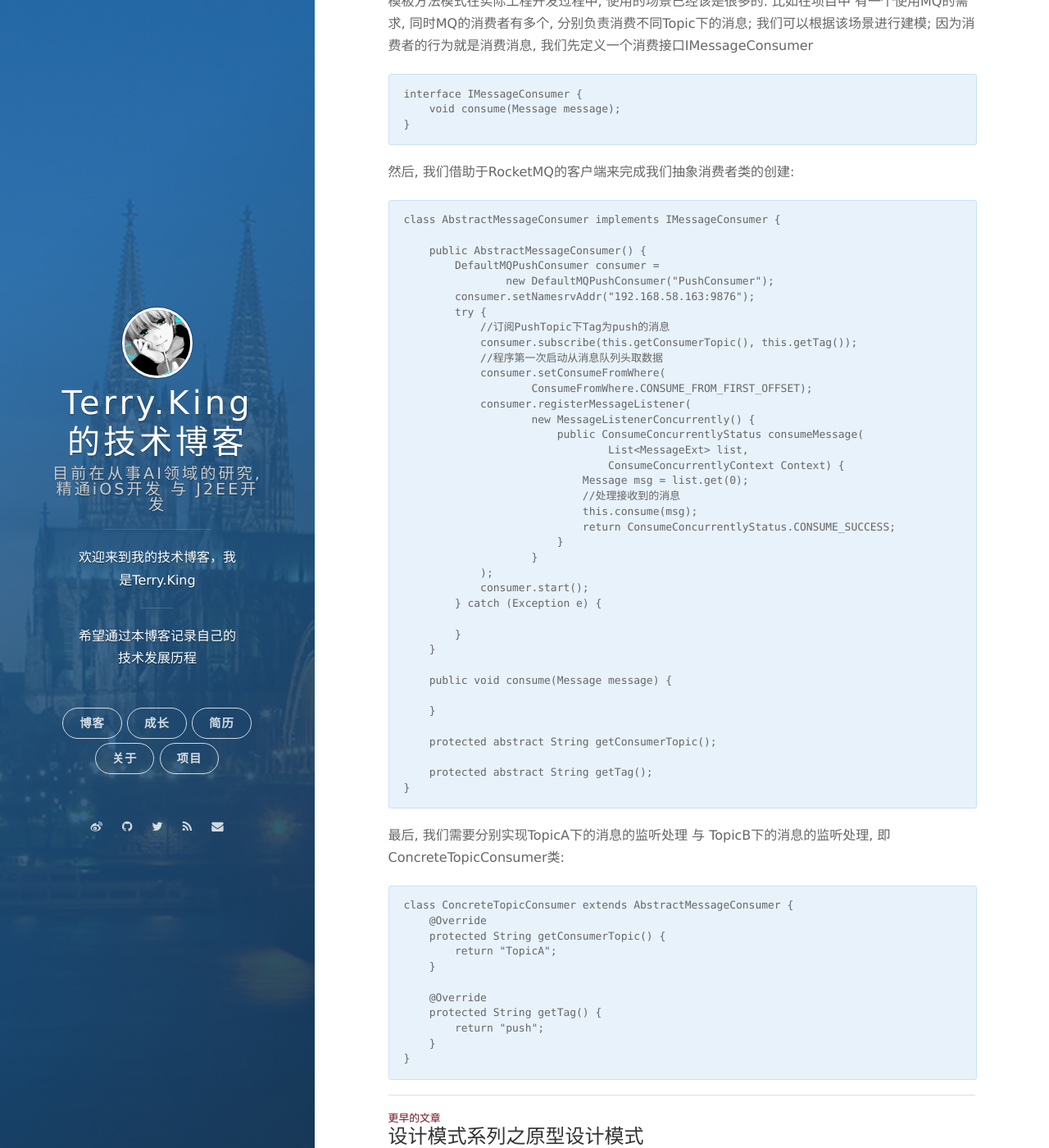
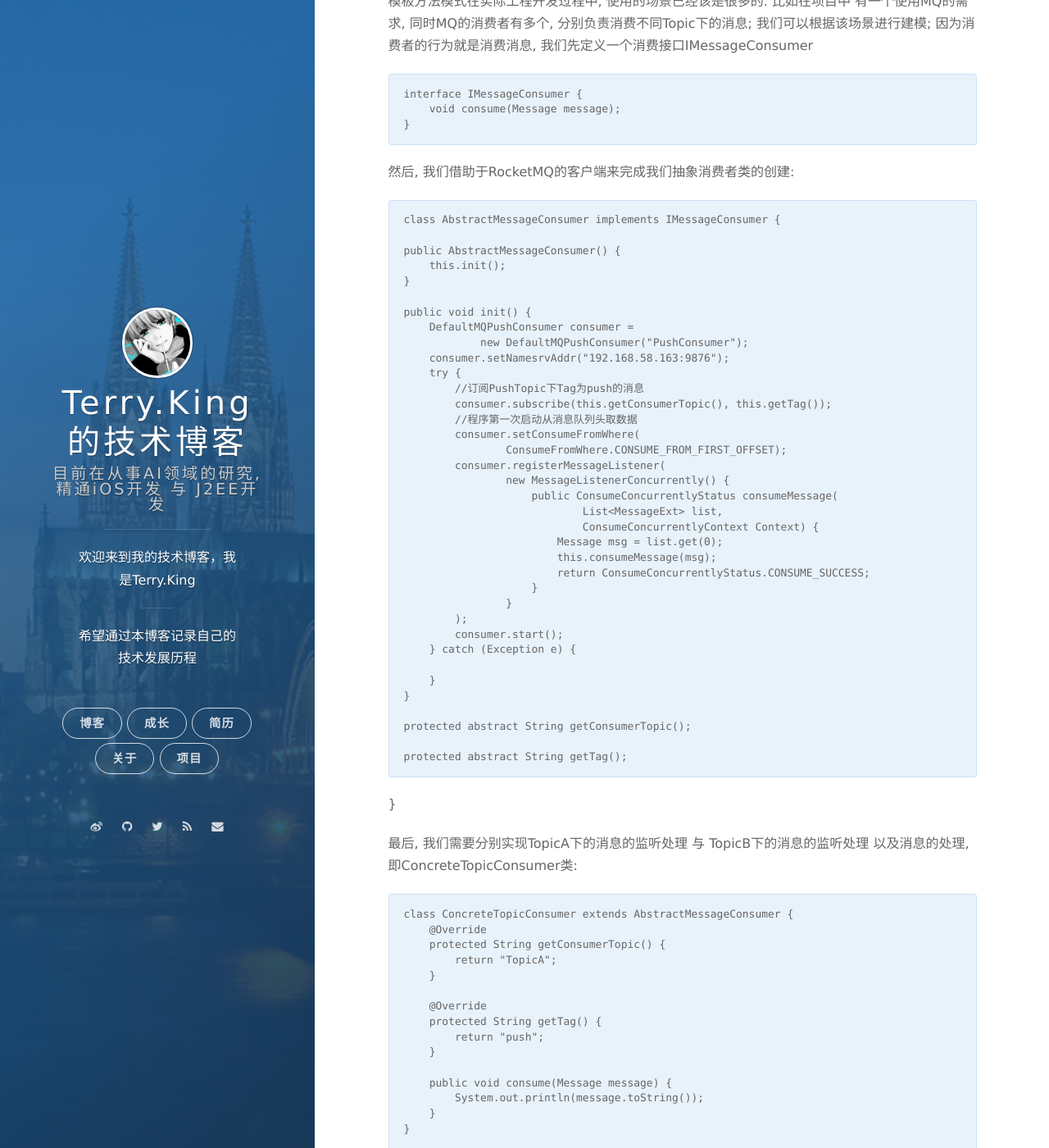
Before and after one commit to terryKing1992/terryKing1992.github.io, a Jekyll site: the page built from _posts/2017-12-28-design-pattern-tutorial-template.md, in a window 1280 px wide and 1400 px high, scrolled down 933 px. Shown: the whole window at 82% size. Built offline with Jekyll 4.4.1, drawn with Linux system fonts in a browser that asks for light colours; nearby versions of some CDN libraries; comment, search, counter and statistics services are not loaded; some of the changed text lies outside the part shown.

Commit message:
增加对模板方法的理解

````diff
--- a/_posts/2017-12-28-design-pattern-tutorial-template.md
+++ b/_posts/2017-12-28-design-pattern-tutorial-template.md
@@ -34,44 +34,44 @@
 
     class AbstractMessageConsumer implements IMessageConsumer {
 
-        public AbstractMessageConsumer() {
-            DefaultMQPushConsumer consumer =
-                    new DefaultMQPushConsumer("PushConsumer");
-            consumer.setNamesrvAddr("192.168.58.163:9876");
-            try {
-                //订阅PushTopic下Tag为push的消息
-                consumer.subscribe(this.getConsumerTopic(), this.getTag());
-                //程序第一次启动从消息队列头取数据
-                consumer.setConsumeFromWhere(
-                        ConsumeFromWhere.CONSUME_FROM_FIRST_OFFSET);
-                consumer.registerMessageListener(
-                        new MessageListenerConcurrently() {
-                            public ConsumeConcurrentlyStatus consumeMessage(
-                                    List<MessageExt> list,
-                                    ConsumeConcurrentlyContext Context) {
-                                Message msg = list.get(0);
-                                //处理接收到的消息
-                                this.consume(msg);
-                                return ConsumeConcurrentlyStatus.CONSUME_SUCCESS;
-                            }
+    public AbstractMessageConsumer() {
+        this.init();
+    }
+
+    public void init() {
+        DefaultMQPushConsumer consumer =
+                new DefaultMQPushConsumer("PushConsumer");
+        consumer.setNamesrvAddr("192.168.58.163:9876");
+        try {
+            //订阅PushTopic下Tag为push的消息
+            consumer.subscribe(this.getConsumerTopic(), this.getTag());
+            //程序第一次启动从消息队列头取数据
+            consumer.setConsumeFromWhere(
+                    ConsumeFromWhere.CONSUME_FROM_FIRST_OFFSET);
+            consumer.registerMessageListener(
+                    new MessageListenerConcurrently() {
+                        public ConsumeConcurrentlyStatus consumeMessage(
+                                List<MessageExt> list,
+                                ConsumeConcurrentlyContext Context) {
+                            Message msg = list.get(0);
+                            this.consumeMessage(msg);
+                            return ConsumeConcurrentlyStatus.CONSUME_SUCCESS;
                         }
-                );
-                consumer.start();
-            } catch (Exception e) {
-
-            }
-        }
-
-        public void consume(Message message) {
+                    }
+            );
+            consumer.start();
+        } catch (Exception e) {
 
         }
-
-        protected abstract String getConsumerTopic();
-
-        protected abstract String getTag();
     }
 
-最后, 我们需要分别实现TopicA下的消息的监听处理 与 TopicB下的消息的监听处理, 即ConcreteTopicConsumer类:
+    protected abstract String getConsumerTopic();
+
+    protected abstract String getTag();
+
+}
+
+最后, 我们需要分别实现TopicA下的消息的监听处理 与 TopicB下的消息的监听处理 以及消息的处理, 即ConcreteTopicConsumer类:
 
     class ConcreteTopicConsumer extends AbstractMessageConsumer {
         @Override
@@ -83,4 +83,16 @@
         protected String getTag() {
             return "push";
         }
+
+        public void consume(Message message) {
+            System.out.println(message.toString());
+        }
     }
+
+### 实践心得
+
+模板方法在以下几个场景下可以使用:
+
+    1、多个子类有共同的方法, 并且实现逻辑基本上相同. 就如上面代码中初始化Consumer的过程逻辑基本上一样
+    2、如果有时间逻辑不太一样的, 也可以在子类中通过实现一个boolean类型返回值的函数, 然后在父类逻辑代码中调用子类的方法, 完成一些简单的逻辑控制
+    3、对于一些有if else的逻辑, 如果基本流程相同也可以使用模板方法来完成. 比如使用用户名、邮箱登录或者手机号任何一种方式登录.我们既可以再入口处判断是否是邮箱登录、或者手机号登录, 然后抽象出 ```用户``` 、 ```authToken```等登录属性, 同时抽象出 ```validUserName``` ```verifyAuthToken```等抽象方法供子类实现, 而抽象模板类中只需要挨个调用抽象方法即可.
````
